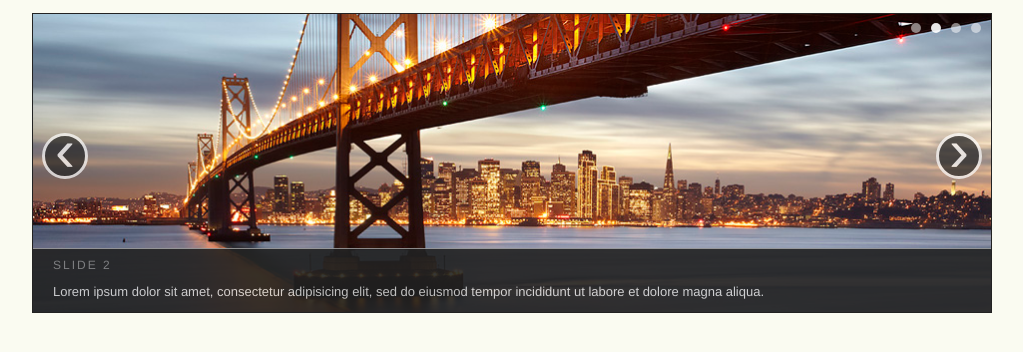
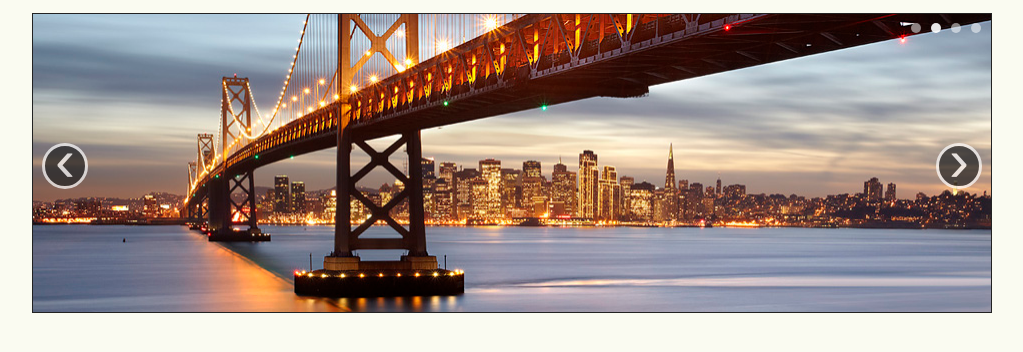
Before and after one commit to miniJs/miniSlider, a plain HTML site: page index.html in a window 1280 px wide. Shown: the part 68-420 px from the top of the page, without its empty margins (128-1151 px from the left). Drawn offline with Linux system fonts and the light colour scheme.

Commit message:
Fix ie8 and ie7 compliances

```diff
--- a/css/site.css
+++ b/css/site.css
@@ -41,47 +41,12 @@ h1 strong {
     width: 960px;
 }
 
-#slider figure {
+#slider img {
     height: 298px;
     width: 960px;
     margin: 0;
     position: relative;
 }
-
-#slider img {
-    left: 0;
-    top: 0;
-}
-
-#slider figcaption {
-    position: absolute;
-    bottom: 0;
-    width: 938px;
-    padding-left: 20px;
-    color: #D5D5D5;
-    margin: 0;
-    border-top: 1px solid #979797;
-    border-bottom: 0;
-    background: #222;
-    opacity: 0.9;
-    font-weight: 100;
-    -moz-opacity: 0.9;
-    filter:alpha(opacity=9);
-}
-
-#slider figcaption h2 {
-    font-size: 12px;
-    line-height: 12px;
-    letter-spacing: 2px;
-    font-weight: 100;
-    text-transform: uppercase;
-    color: gray;
-}
-
-#slider figcaption p {
-    font-size: 13px;
-}
-
 
 
 /* SLIDER CONTAINER */
@@ -100,7 +65,7 @@ a, a:hover, a:visited {
 
 .previous-btn, .next-btn {
     position: absolute;
-    top: 120px;
+    top: 130px;
     width: 40px;
     height: 40px;
     font-size: 60px;
@@ -113,13 +78,13 @@ a, a:hover, a:visited {
     border-radius: 23px;
     opacity: 0.7;
     -moz-opacity: 0.7;
-    filter:alpha(opacity=7);
+    filter:alpha(opacity=70);
 }
 
 .previous-btn:hover, .next-btn:hover {
     opacity: 0.9;
     -moz-opacity: 0.9;
-    filter:alpha(opacity=9);
+    filter:alpha(opacity=90);
 }
 
 .previous-btn {
@@ -137,29 +102,33 @@ a, a:hover, a:visited {
     margin: 0;
     padding: 0;
     right: 6px;
-
 }
 
 .pagination li {
     list-style: none;
     float: left;
     margin: 0 5px;
+    width: 10px;
+    height: 10px;
+    position: relative;
 }
 
 .pagination li a {
+    position: absolute;
     width: 10px;
     height: 10px;
     border-radius: 23px;
     background: #fff;
     text-indent: -9999px;
+    color: red;
     display: block;
     opacity: 0.5;
     -moz-opacity: 0.5;
-    filter:alpha(opacity=5);
+    filter:alpha(opacity=50);
 }
 
 .pagination li.current-pagination a, .pagination li a:hover {
   opacity: 0.9;
   -moz-opacity: 0.9;
-  filter:alpha(opacity=9);
+  filter:alpha(opacity=90);
 }
--- a/index.html
+++ b/index.html
@@ -20,35 +20,10 @@
     <div id="main">
       <div id="main-inner">
         <div id="slider">
-        <figure>
           <img src="images/mini-slider-1.jpg" width="958" height="298" />
-          <figcaption>
-            <h2>Slide 1</h2>
-            <p>Lorem ipsum dolor sit amet, consectetur adipisicing elit, sed do eiusmod tempor incididunt ut labore et dolore magna aliqua.</p>
-          </figcaption>
-        </figure>
-        <figure>
           <img src="images/mini-slider-2.jpg" width="958" height="298" />
-          <figcaption>
-            <h2>Slide 2</h2>
-            <p>Lorem ipsum dolor sit amet, consectetur adipisicing elit, sed do eiusmod tempor incididunt ut labore et dolore magna aliqua.</p>
-          </figcaption>
-        </figure>
-        <figure>
           <img src="images/mini-slider-3.jpg" width="958" height="298" />
-          <figcaption>
-            <h2>Slide 3</h2>
-            <p>Lorem ipsum dolor sit amet, consectetur adipisicing elit, sed do eiusmod tempor incididunt ut labore et dolore magna aliqua.</p>
-          </figcaption>
-        </figure>
-        <figure>
           <img src="images/mini-slider-4.jpg" width="958" height="298" />
-          <figcaption>
-            <h2>Slide 4</h2>
-            <p>Lorem ipsum dolor sit amet, consectetur adipisicing elit, sed do eiusmod tempor incididunt ut labore et dolore magna aliqua.</p>
-          </figcaption>
-        </figure>
-      </ul>
         </div>
       </div>
       <footer>
--- a/js/miniSlider.coffee
+++ b/js/miniSlider.coffee
@@ -41,7 +41,7 @@ class Slider
     @wrapper.after(@pagination())
 
     @pagination().on 'click', 'a', (e) =>
-      @to (($ e.currentTarget).attr('href').replace('#','') - 1)
+      @to (($ e.currentTarget).data().index - 1 )
       @stopAutoplay()
       return false
 
@@ -52,7 +52,7 @@ class Slider
   pagination: ->
     unless @$pagination
       @$pagination = $('<ul />', class: @options.paginationClass)
-      @$pagination.append("<li><a href='##{index + 1}'>#{index + 1}</li>") for slide, index in @slides
+      @$pagination.append("<li><a href='#' data-index='#{index + 1}'>#{index + 1}</a></li>") for slide, index in @slides
 
     @$pagination
 
--- a/js/miniSlider.js
+++ b/js/miniSlider.js
@@ -57,7 +57,7 @@
       var _this = this;
       this.wrapper.after(this.pagination());
       return this.pagination().on('click', 'a', function(e) {
-        _this.to(($(e.currentTarget)).attr('href').replace('#', '') - 1);
+        _this.to(($(e.currentTarget)).data().index - 1);
         _this.stopAutoplay();
         return false;
       });
@@ -88,7 +88,7 @@
         _ref = this.slides;
         for (index = _i = 0, _len = _ref.length; _i < _len; index = ++_i) {
           slide = _ref[index];
-          this.$pagination.append("<li><a href='#" + (index + 1) + "'>" + (index + 1) + "</li>");
+          this.$pagination.append("<li><a href='#' data-index='" + (index + 1) + "'>" + (index + 1) + "</a></li>");
         }
       }
       return this.$pagination;
```
Lines whose indentation alone changed are shown as unchanged.
